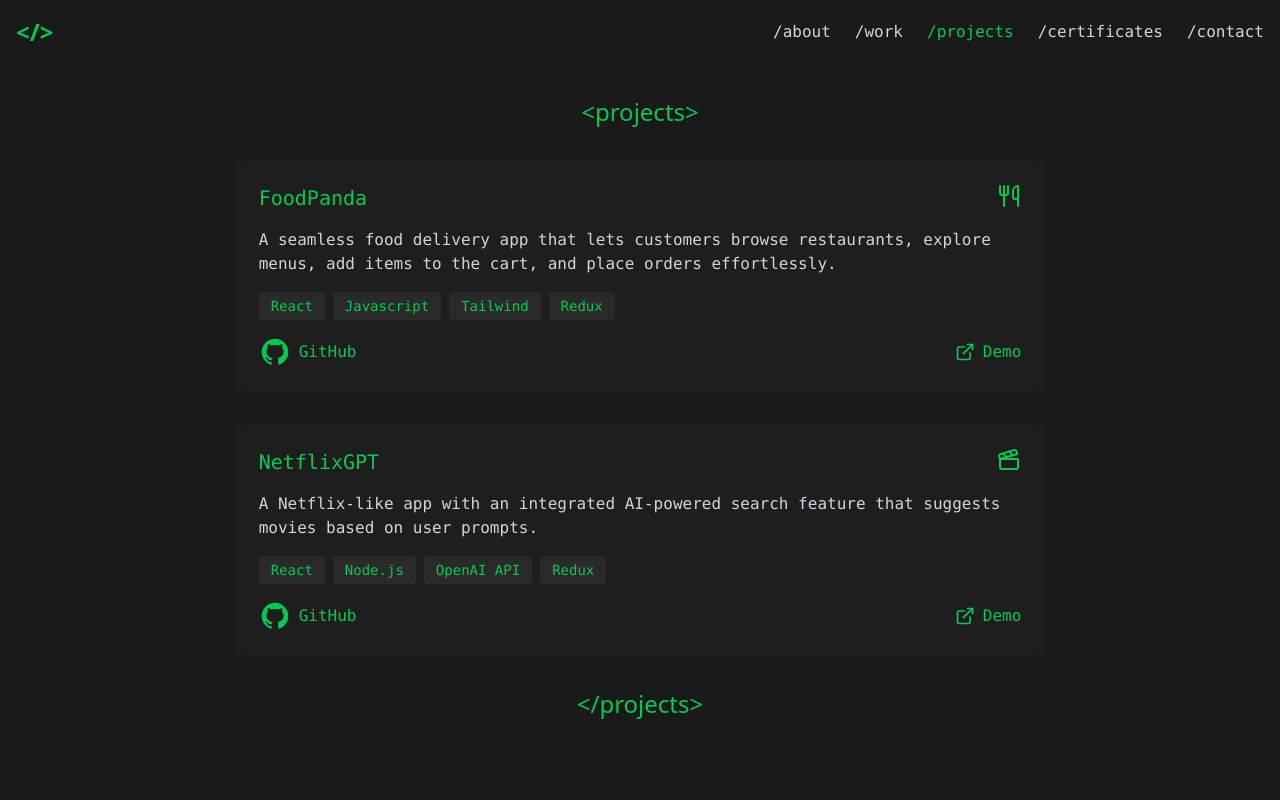
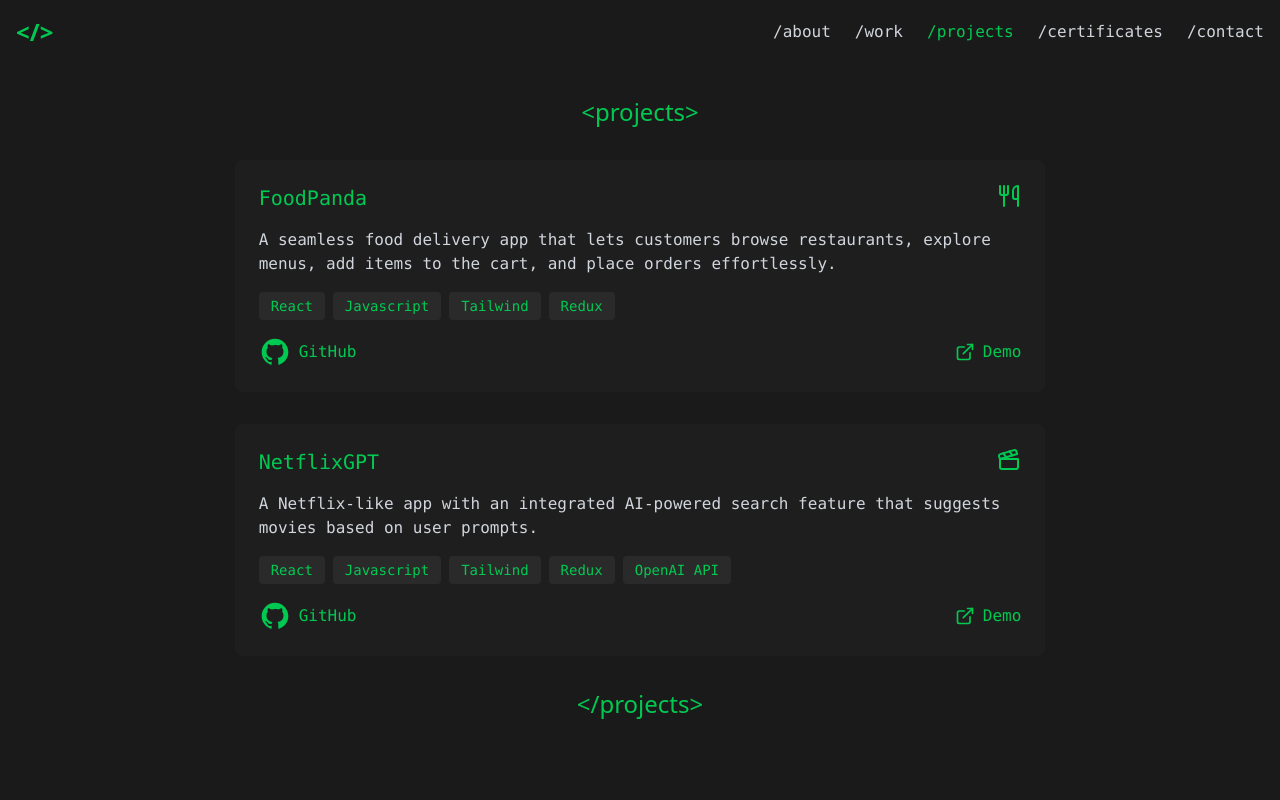
Before and after one commit to pramod24cr/Portfolio, a React (Vite) app: page /projects in a window 1280 px wide. Shown: the top 800 px of the page. Built offline with nearby package versions, Linux system fonts and the light colour scheme.

Commit message:
Update project details

```diff
--- a/src/pages/Projects.jsx
+++ b/src/pages/Projects.jsx
@@ -16,7 +16,7 @@
       title: "NetflixGPT",
       description:
         "A Netflix-like app with an integrated AI-powered search feature that suggests movies based on user prompts.",
-      technologies: ["React", "Node.js", "OpenAI API", "Redux"],
+      technologies: ["React", "Javascript", "Tailwind", "Redux", "OpenAI API"],
       icon: <Clapperboard size={24} />,
       github: "https://github.com/pramod24cr/NetflixGPT",
       demo: "https://netflix-gpt-web.vercel.app/",
```
